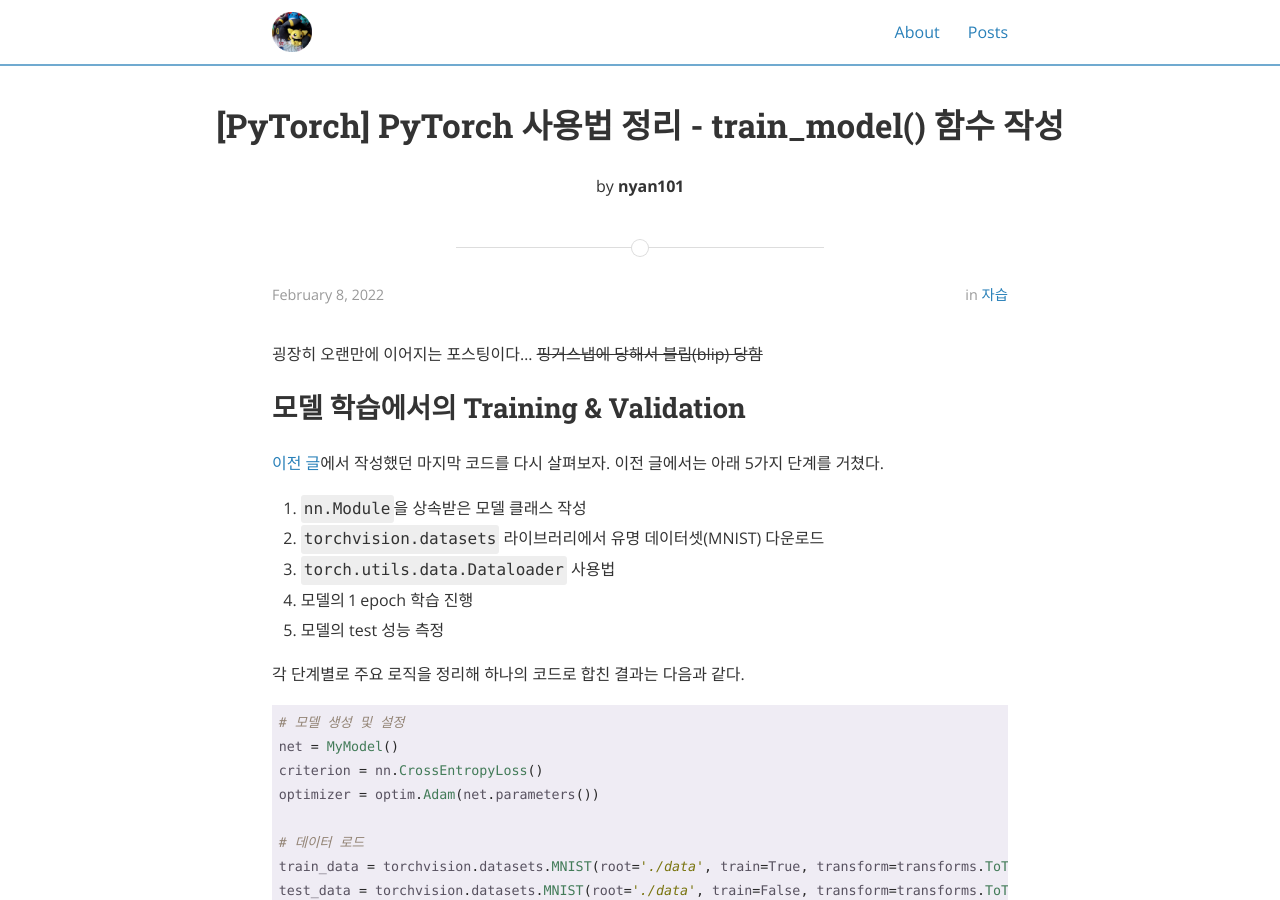
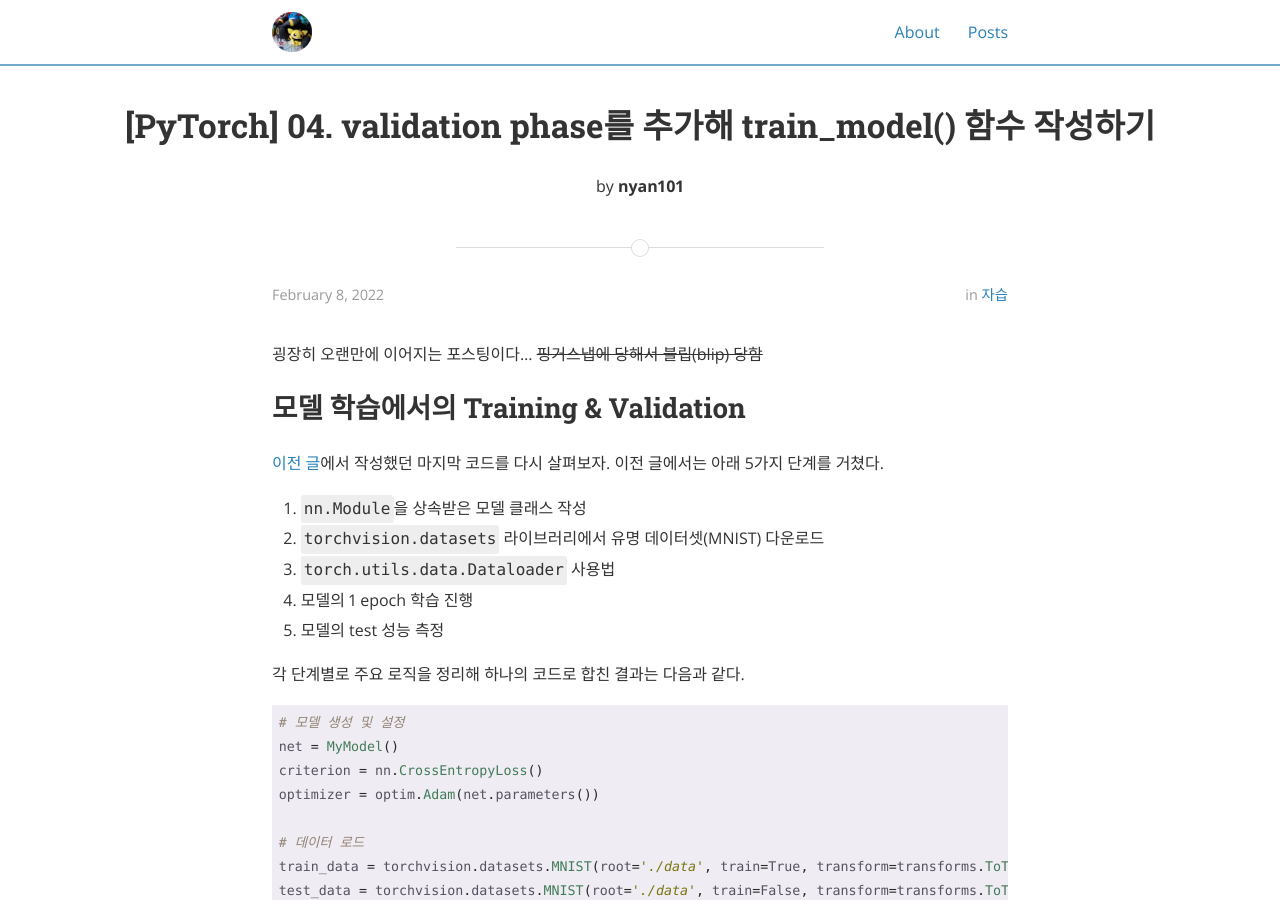
Before and after one commit to nyan101/nyan101.github.io, a Jekyll site: the page built from _posts/2022-02-07-notes-on-pytorch-04.md, in a window 1280 px wide and 900 px high. Built offline with Jekyll 4.4.1, drawn with Linux system fonts in a browser that asks for light colours; nearby versions of some CDN libraries; comment, search, counter and statistics services are not loaded; a style sheet for code colours, icons or effects is not loaded.

Commit message:
pytorch 관련 포스팅 제목 일괄 수정

```diff
--- a/_posts/2022-02-07-notes-on-pytorch-04.md
+++ b/_posts/2022-02-07-notes-on-pytorch-04.md
@@ -1,6 +1,6 @@
 ---
 layout: post
-title:	"[PyTorch] PyTorch 사용법 정리 - train_model() 함수 작성"
+title:	"[PyTorch] 04. validation phase를 추가해 train_model() 함수 작성하기"
 date:	2022-02-07 20:38:11
 author: nyan101
 categories: 자습
```
Also changed, not shown: _posts/2019-08-18-notes-on-pytorch-01.md (+1 -1 lines), _posts/2019-08-20-notes-on-pytorch-02.md (+1 -1 lines), _posts/2019-08-25-notes-on-pytorch-03.md (+1 -1 lines), _posts/2022-02-09-notes-on-pytorch-05.md (+1 -1 lines).
